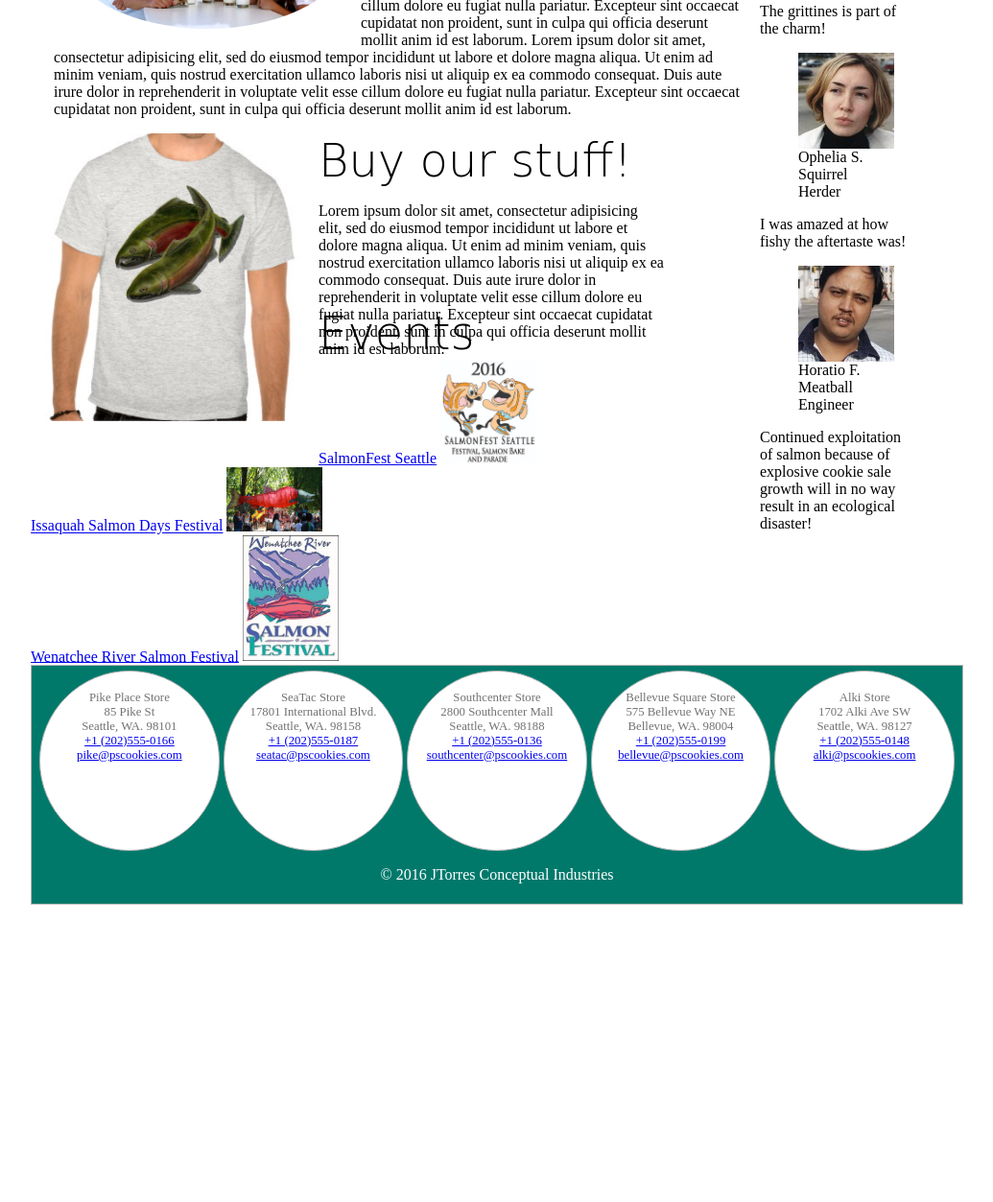
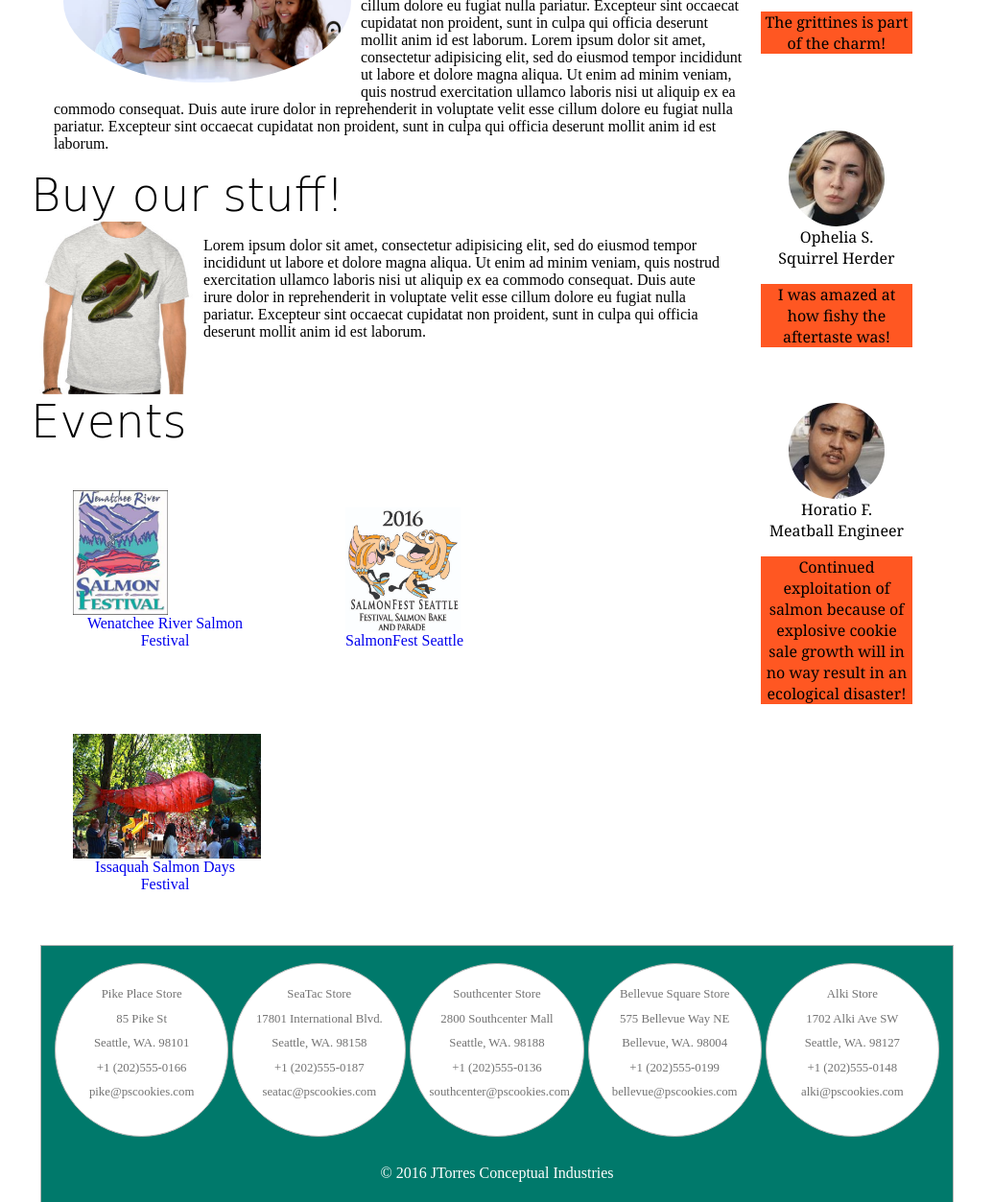
Before and after one commit to ilikesounds/cookie_stand, a plain HTML site: page index.html in a window 1280 px wide. Shown: the part 567-1820 px from the top of the page at 96% size, without its empty margins (128-1163 px from the left). Before the commit the page ends 1510 px from the top, so only its background shows below. Drawn offline with Linux system fonts and the light colour scheme; a web font is replaced by a local one.

Commit message:
style.css almost done. Rearranged some html elements

```diff
--- a/css/style.css
+++ b/css/style.css
@@ -77,11 +77,20 @@ main{
 }
 
 h2 {
+  display: inline-block;
   font-family: 'Rouge Script', cursive;
   font-size: 3em;
   font-weight: lighter;
   margin: 0;
   padding: 0;
+}
+
+footer {
+  max-width: 100%;
+  height: 13.75em;
+  margin: auto;
+  padding: .625em;
+  clear: both;
 }
 
 /*About section formatting*/
@@ -110,20 +119,21 @@ h2 {
 
 /*Buy our stuff section formatting*/
 #buy {
-  max-height: 11.25em;
+  min-height: 11.25em;
   display: block;
   margin: 0 auto;
   padding: 0;
+  clear: both;
 }
 
 #buy > img {
-  max-width: 50%;
+  max-width: 25%;
   display: inline-block;
   float: left;
 }
 
 #buy > p {
-  max-width: 50%;
+  max-width: 75%;
   display: inline-block;
 }
 
@@ -133,19 +143,30 @@ h2 {
   display: block;
   margin: 0;
   padding: 0;
+  clear: both;
 }
 
-#event {
-display: inline-block;
+#eventSection > h2 {
+  display: block;
 }
 
-#event > a {
+.event {
+display: inline-block;
+margin: 1.25em;
+padding: 1.5em;
+}
 
+.event > a {
+display: block;
+text-decoration: none;
+max-width: 12em;
+text-align: center;
 }
 
 
-#event > img {
-
+.event > img {
+display: block;
+max-height: 8.125em;
 }
 
 /*Testimonial formatting section*/
@@ -158,8 +179,20 @@ display: inline-block;
   padding: .5em;
 }
 
+.testes {
+  max-width: 100%;
+  height: 17.625em;
+  margin: auto;
+  padding: .0625em;
+  text-align: center;
+  font-family: 'Georgia', serif;
+}
+
+blockquote {
+  background-color: #FF5722;
+}
+
 .testtext1 {
-
 }
 
 .texttext2 {
@@ -188,9 +221,8 @@ display: inline-block;
 
 .storeContact {
   display: inline-block;
-  width: 11.5em;
-  height: 11.5em;
-  margin: auto;
+  width: 11em;
+  height: 11em;
   padding: 1.5em;
   list-style-type: none;
   font-size: .8em;
@@ -198,23 +230,12 @@ display: inline-block;
   background-color: #FFFFFF;
   border-radius: 100%;
   border: .1em solid #B6B6B6;
-  text-align: center;
-  vertical-align: bottom;
-  text-decoration: none;
-}
-
-.name {
-  text-align: center;
-  vertical-align: middle;
-}
-
-.address {
-  text-align: center;
-  vertical-align: middle;
+  line-height: 2;
 }
 
 .contact {
-
+  text-decoration: none;
+  color: #727272;
 }
 
 /* Image formatting */
--- a/index.html
+++ b/index.html
@@ -22,37 +22,37 @@
   </header>
   <main>
     <section class="center">
+      <h2>About Us!</h2>
       <article id="about">
         <img src="../cookie_stand/img/family.jpg" alt="Super CREEPY!" class="large">
-        <h2>About Us!</h2>
         <p class="bodytext">Lorem ipsum dolor sit amet, consectetur adipisicing elit, sed do eiusmod tempor incididunt ut labore et dolore magna aliqua. Ut enim ad minim veniam, quis nostrud exercitation ullamco laboris nisi ut aliquip ex ea commodo consequat. Duis aute irure dolor in reprehenderit in voluptate velit esse cillum dolore eu fugiat nulla pariatur. Excepteur sint occaecat cupidatat non proident, sunt in culpa qui officia deserunt mollit anim id est laborum. Lorem ipsum dolor sit amet, consectetur adipisicing elit, sed do eiusmod tempor incididunt ut labore et dolore magna aliqua. Ut enim ad minim veniam, quis nostrud exercitation ullamco laboris nisi ut aliquip ex ea commodo consequat. Duis aute irure dolor in reprehenderit in voluptate velit esse cillum dolore eu fugiat nulla pariatur. Excepteur sint occaecat cupidatat non proident, sunt in culpa qui officia deserunt mollit anim id est laborum.</p>
       </article>
+      <h2>Buy our stuff!</h2>
       <section id="buy">
         <img src="../cookie_stand/img/shirt.jpg" alt="Super SEXY!" class="large">
-        <h2>Buy our stuff!</h2>
         <p class="bodytext">Lorem ipsum dolor sit amet, consectetur adipisicing elit, sed do eiusmod tempor incididunt ut labore et dolore magna aliqua. Ut enim ad minim veniam, quis nostrud exercitation ullamco laboris nisi ut aliquip ex ea commodo consequat. Duis aute irure dolor in reprehenderit in voluptate velit esse cillum dolore eu fugiat nulla pariatur. Excepteur sint occaecat cupidatat non proident, sunt in culpa qui officia deserunt mollit anim id est laborum.</p>
       </section>
+      <h2>Events</h2>
       <section id="eventSection">
-        <h2>Events</h2>
         <section class="event">
-          <a href="https://salmonfestseattle.com/" target="_blank">SalmonFest Seattle</a>
-          <img src="img/SalmonFestSeattle.jpg" alt="SalmonFest Seattle" class="small"/>
+          <img src="img/wenatchee-river-salmon-fest.jpg" alt="Wenatchee River Salmon Festival" />
+          <a href="http://www.salmonfest.org/" target="_blank">Wenatchee River Salmon Festival</a>
         </section>
         <section class="event">
-          <a href="http://www.salmondays.org" target="_blank">Issaquah Salmon Days Festival</a>
-          <img src="img/salmondays.jpg" alt="Issaquah Salmon Days Festival" / class="small">
+          <img src="img/SalmonFestSeattle.jpg" alt="SalmonFest Seattle" />
+          <a href="https://salmonfestseattle.com/" target="_blank">SalmonFest Seattle</a>
         </section>
         <section class="event">
-          <a href="http://www.salmonfest.org/" target="_blank">Wenatchee River Salmon Festival</a>
-          <img src="img/wenatchee-river-salmon-fest.jpg" alt="Wenatchee River Salmon Festival" / class="small">
+          <img src="img/salmondays.jpg" alt="Issaquah Salmon Days Festival" />
+          <a href="http://www.salmondays.org" target="_blank">Issaquah Salmon Days Festival</a>
         </section>
       </section>
     </section>
     <section class="sidebar">
       <aside class="testimonials">
         <section class="testes">
-          <figure class="testpic">
-            <img src="img/sysanlyst.jpg" alt="Systems Analyst" / class="small">
+          <figure>
+            <img src="img/sysanlyst.jpg" alt="Systems Analyst" / class="small testpic">
             <figcaption class="testtext1">Terry J.</figcaption>
             <figcaption class="testtext2">Systems Analyst</figcaption>
           </figure>
@@ -60,61 +60,65 @@
             <p>The grittines is part of the charm!</p>
           </blockquote>
         </section>
-        <blockquote>
-          <figure class="testpic">
-            <img src="img/squirrelherder.jpg" alt="Squirrel Herder" class="small"/>
+        <section class="testes">
+          <figure>
+            <img src="img/squirrelherder.jpg" alt="Squirrel Herder" class="small testpic"/>
             <figcaption class="testtext1">Ophelia S.</figcaption>
             <figcaption class="testtext2">Squirrel Herder</figcaption>
           </figure>
-          <p>I was amazed at how fishy the aftertaste was!</p>
-        </blockquote>
-        <blockquote>
-          <figure class="testpic">
-            <img src="img/meatballengineer.jpg" alt="Meatball Engineer" class="small"/>
+          <blockquote>
+            <p>I was amazed at how fishy the aftertaste was!</p>
+          </blockquote>
+        </section>
+        <section class="testes">
+          <figure>
+            <img src="img/meatballengineer.jpg" alt="Meatball Engineer" class="small testpic"/>
             <figcaption class="testtext1">Horatio F.</figcaption>
             <figcaption class="testtext2">Meatball Engineer</figcaption>
           </figure>
-          <p>Continued exploitation of salmon because of explosive cookie sale growth will in no way result in an ecological disaster!</p>
-        </blockquote>
+          <blockquote>
+            <p>Continued exploitation of salmon because of explosive cookie sale growth will in no way result in an ecological disaster!</p>
+          </blockquote>
+        </section>
       </aside>
     </section>
   </main>
   <footer>
     <section id="contacts">
       <ul class="storeContact">
-        <lic class="name">Pike Place Store</li>
+        <li class="name">Pike Place Store</li>
         <li class="address">85 Pike St</li>
         <li class="address">Seattle, WA. 98101</li>
-        <li><a href="tel:1-202-555-0166">+1 (202)555-0166</a></li>
-        <li><a href="mailto:pike@pscookies.com">pike@pscookies.com</a></li>
+        <li><a href="tel:1-202-555-0166" class="contact">+1 (202)555-0166</a></li>
+        <li><a href="mailto:pike@pscookies.com" class="contact">pike@pscookies.com</a></li>
       </ul>
       <ul class="storeContact">
         <li class="name">SeaTac Store</li>
         <li class="address">17801 International Blvd.</li>
         <li class="address">Seattle, WA. 98158</li>
-        <li class="contact"><a href="tel:1-202-555-0187">+1 (202)555-0187</a></li>
-        <li class="contact"><a href="mailto:seatac@pscookies.com">seatac@pscookies.com</a></li>
+        <li><a href="tel:1-202-555-0187" class="contact">+1 (202)555-0187</a></li>
+        <li><a href="mailto:seatac@pscookies.com" class="contact">seatac@pscookies.com</a></li>
       </ul>
       <ul class="storeContact">
         <li class="name">Southcenter Store</li>
         <li class="address">2800 Southcenter Mall</li>
         <li class="address">Seattle, WA. 98188</li>
-        <li class="contact"><a href="tel:1-202-555-0136">+1 (202)555-0136</a></li>
-        <li class="contact"><a href="mailto:southcenter@pscookies.com">southcenter@pscookies.com</a></li>
+        <li><a href="tel:1-202-555-0136" class="contact">+1 (202)555-0136</a></li>
+        <li><a href="mailto:southcenter@pscookies.com" class="contact">southcenter@pscookies.com</a></li>
       </ul>
       <ul class="storeContact">
         <li class="name">Bellevue Square Store</li>
         <li class="address">575 Bellevue Way NE</li>
         <li class="address">Bellevue, WA. 98004</li>
-        <li class="contact"><a href="tel:1-202-555-0199">+1 (202)555-0199</a></li>
-        <li class="contact"><a href="mailto:bellevue@pscookies.com">bellevue@pscookies.com</a></li>
+        <li><a href="tel:1-202-555-0199" class="contact">+1 (202)555-0199</a></li>
+        <li><a href="mailto:bellevue@pscookies.com"class="contact">bellevue@pscookies.com</a></li>
       </ul>
       <ul class="storeContact">
         <li class="name">Alki Store</li>
         <li class="address">1702 Alki Ave SW</li>
         <li class="address">Seattle, WA. 98127</li>
-        <li class="contact"><a href="tel:1-202-0148">+1 (202)555-0148</a></li>
-        <li class="contact"><a href="mailto:alki@pscookies.com">alki@pscookies.com</a></li>
+        <li><a href="tel:1-202-0148" class="contact">+1 (202)555-0148</a></li>
+        <li><a href="mailto:alki@pscookies.com" class="contact">alki@pscookies.com</a></li>
       </ul>
       <p id="copyright">&copy; 2016 JTorres Conceptual Industries</p>
     </section>
```
